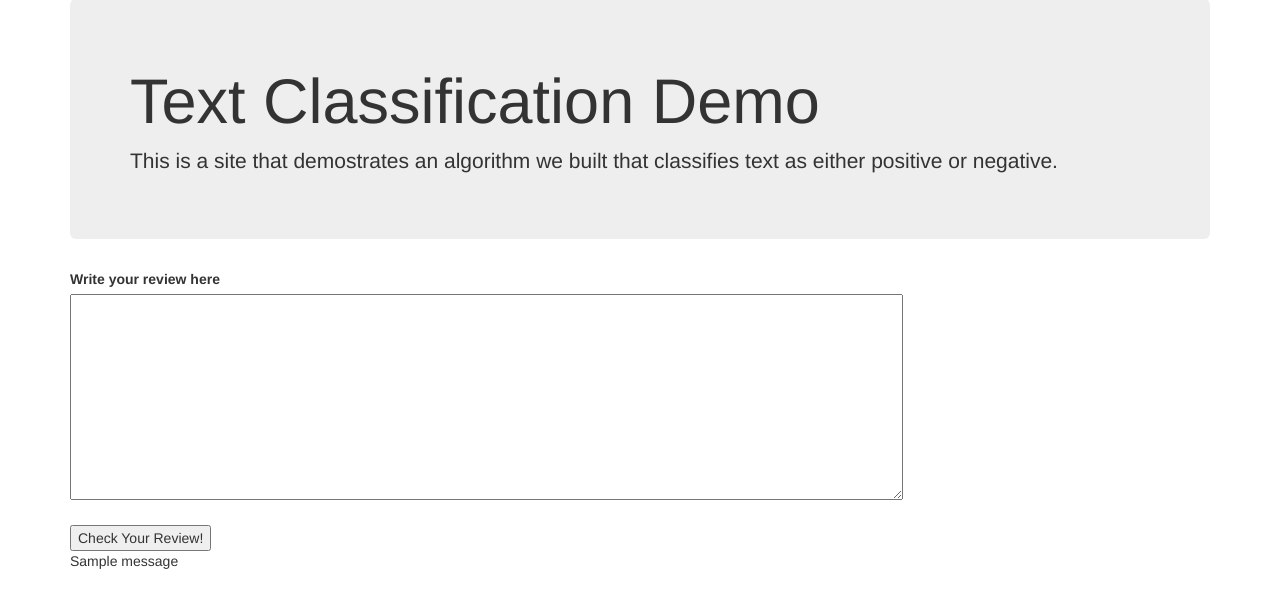
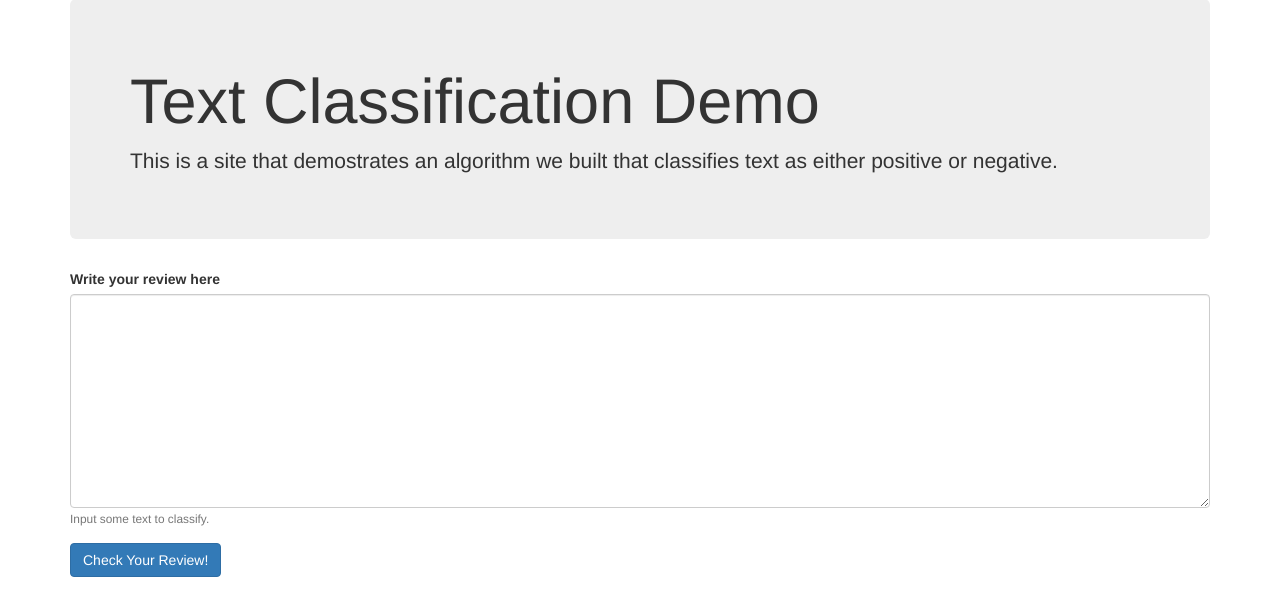
Before and after one commit to ForTheGold/text-classifier-amazon-dataset, a Flask app: page /demo in a window 1280 px wide. Shown: the part 73-689 px from the top of the page. Run offline with Flask 3, Linux system fonts and the light colour scheme; one stand-in notice (Sample message) is shown; parts of the project's set-up code (start-up, migrations or seed data) failed here and were passed over; some libraries are stand-ins or nearby versions.

```diff
--- a/flask_app/dash/routes.py
+++ b/flask_app/dash/routes.py
@@ -1,7 +1,9 @@
 from flask import render_template, url_for, flash, redirect, Markup
 from dash.forms import InputForm
 from dash import app
-from dash.mlmodel import make_training_feature_set, find_features, train_classifier, text_to_feature_set, classify_text
+from dash.mlmodel import *
+
+messages = []
 
 @app.route('/')
 @app.route('/project')
@@ -41,10 +43,11 @@ def demo():
 			classification = "positive"
 		else:
 			classification = "negative"
-		message = Markup(f"<h3>You typed: { form.user_review.data }! <br /> This was classified as a <strong>{ classification }</strong> review.</h3>")
-		flash(message, "CLASS_NAME")
+		messages.append((form.user_review.data, classification))
+		#message = Markup(f"<h3>You typed: { form.user_review.data }! <br /> This was classified as a <strong>{ classification }</strong> review.</h3>")
+		#flash(message, "CLASS_NAME")
 		return redirect(url_for('demo'))
-	return render_template('demo.html', title='Demo', form=form)
+	return render_template('demo.html', title='Demo', form=form, messages=messages)
 
 @app.route('/visualizations')
 def visualizations():
--- a/flask_app/dash/static/css/style.css
+++ b/flask_app/dash/static/css/style.css
@@ -0,0 +1,15 @@
+table {
+  font-family: arial, sans-serif;
+  border-collapse: collapse;
+  width: 100%;
+}
+
+td, th {
+  border: 1px solid #dddddd;
+  text-align: left;
+  padding: 8px;
+}
+
+tr:nth-child(even) {
+  background-color: #dddddd;
+}
--- a/flask_app/dash/templates/demo.html
+++ b/flask_app/dash/templates/demo.html
@@ -7,8 +7,12 @@
 		</div>
 		<form method="POST" action="">
 			{{ form.hidden_tag() }}
-			<span>{{ form.user_review.label() }}</span><br />
-			{{ form.user_review(rows="10", cols="100") }}
+
+			<div class="form-group">
+				<span>{{ form.user_review.label() }}</span><br />
+				{{ form.user_review(rows="10", class="form-control") }}
+				<small class="form-text text-muted">Input some text to classify.</small>
+			</div>
 
 			{% if form.user_review.errors %}
 				{% for error in form.user_review.errors %}
@@ -16,15 +20,33 @@
 				{% endfor %}
 			{% endif %}
 
-			<br /> <br />
-			{{ form.submit() }}
+			{{ form.submit(class="btn btn-primary") }}
 		</form>
-		{% with messages=get_flashed_messages(with_categories=true) %}
-			{% if messages %}
-				{% for category, message in messages %}
-					<div class="{{ category }}">{{ message }}</div>
+	</div>
+
+		<br />
+		<br />
+	<div class="container">
+		{% if messages %}
+			<table>
+				<tr>
+					<th>You Wrote</th>
+					<th>Classified As</th>
+				</tr>
+
+				{% for message in messages %}
+				 	<tr>
+						<td>{{ message[0] }}</td>
+						<td>{{ message[1] }}</td>
+					</tr>
 				{% endfor %}
-			{% endif %}
-		{% endwith %}
+
+			</table>
+
+		{% endif %}
+
 	</div>
+	<br />
+	<br />
+	<br />
 {% endblock content %}
--- a/flask_app/dash/templates/layout.html
+++ b/flask_app/dash/templates/layout.html
@@ -17,6 +17,9 @@
 	<script src="https://ajax.googleapis.com/ajax/libs/jquery/3.2.1/jquery.min.js"></script>
 	<script src="https://maxcdn.bootstrapcdn.com/bootstrap/3.3.7/js/bootstrap.min.js" integrity="sha384-Tc5IQib027qvyjSMfHjOMaLkfuWVxZxUPnCJA7l2mCWNIpG9mGCD8wGNIcPD7Txa" crossorigin="anonymous"></script>
 
+	<!-- Custom Stylesheet -->
+	<link rel="stylesheet" href="../static/css/style.css">
+
 </head>
 <body>
 
--- a/flask_app/dash/templates/visualizations.html
+++ b/flask_app/dash/templates/visualizations.html
@@ -46,4 +46,6 @@
 	    </a>
 	  </div>
 	</div>
+	<br />
+	<br />
 {% endblock content %}
```
Also changed, not shown: flask_app/dash/mlmodel.py (+11 -11 lines), 3 other files.
